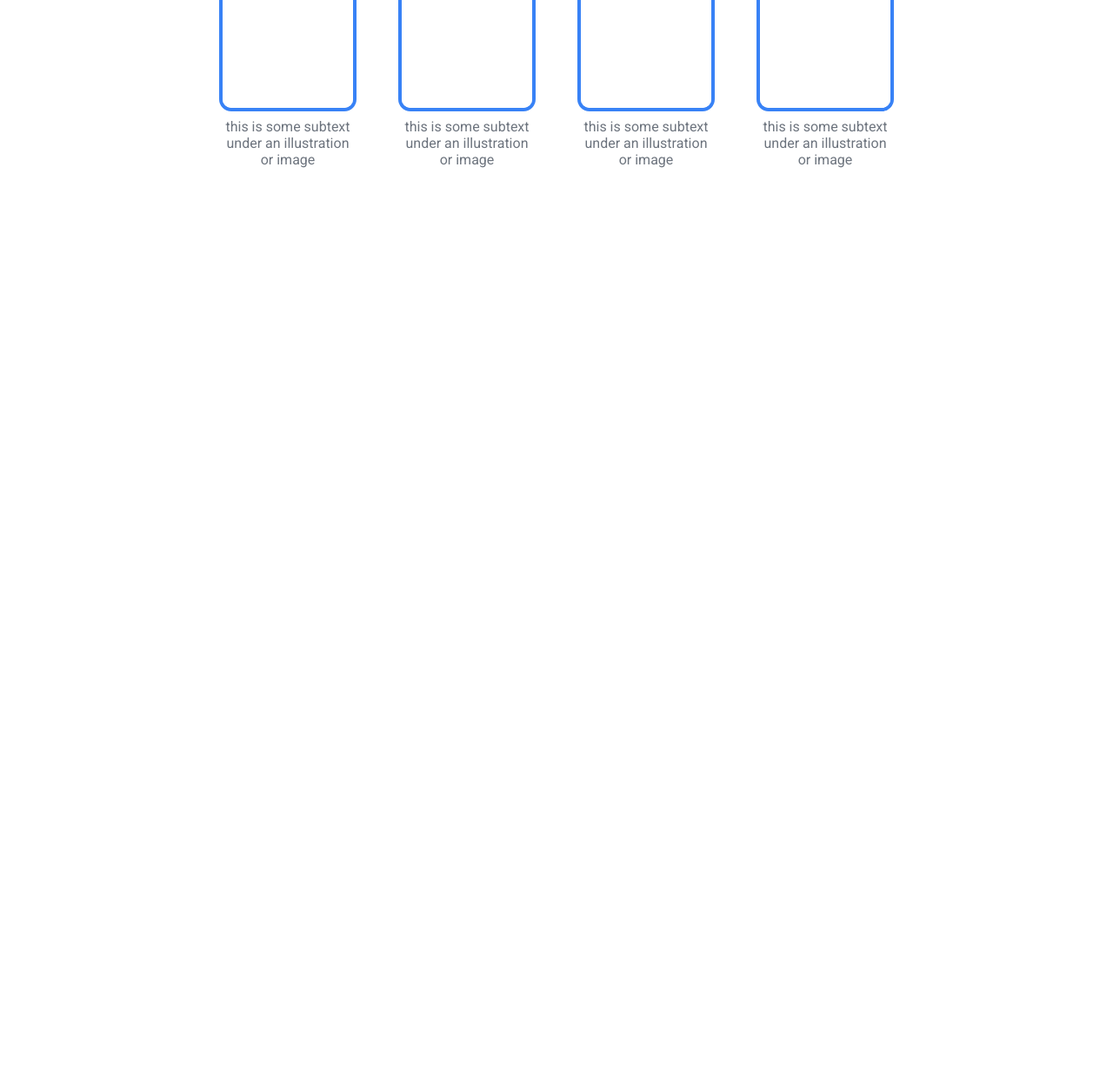
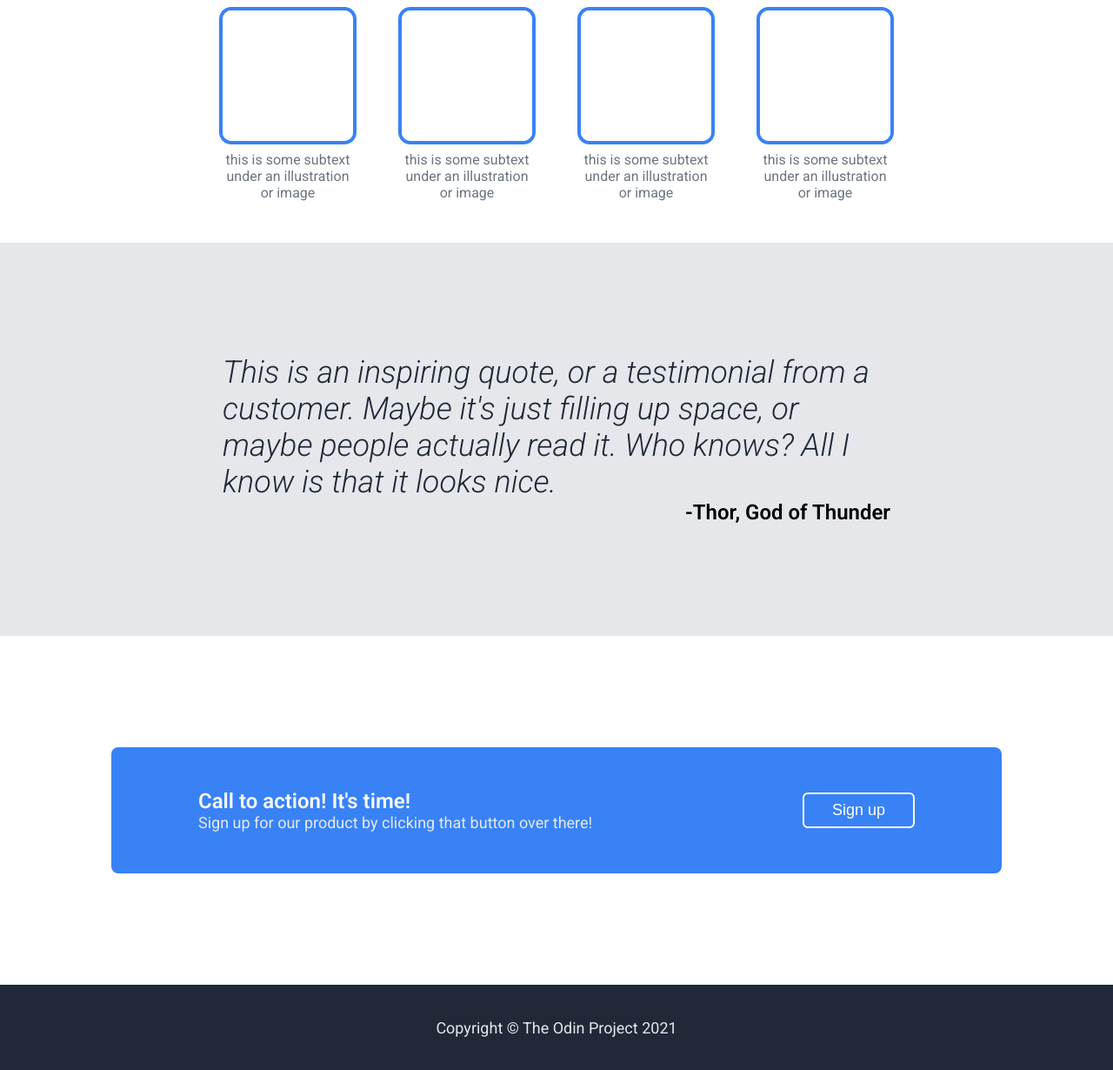
Before and after one commit to GiannisPepp06/landing-page, a plain HTML site: page index.html in a window 1280 px wide. Shown: the part 578-1808 px from the top of the page at 87% size. Before the commit the page ends 800 px from the top, so only its background shows below. Drawn offline with Linux system fonts and the light colour scheme.

Commit message:
Finish the whole project

```diff
--- a/index.html
+++ b/index.html
@@ -9,7 +9,6 @@
         <link rel="stylesheet" href="style.css">
     </head>
     <body>
-        <div class="container">
             <div class="header">
                 <h3><a href="index.html">Header Logo</a></h3>
                 <ul>
@@ -49,8 +48,21 @@
                         </div></li>
                 </ul>
             </div>
+            <div class="quote-section">
+                <h2>This is an inspiring quote, or a testimonial from a customer. Maybe it's just filling up space, or maybe people actually read it. Who knows? All I know is that it looks nice.</h2>
+                <p>-Thor, God of Thunder</p>
+            </div>
+            <div class="cta-section">
+                <div class="cta-container">
+                    <div class="cta-element">
+                        <h3>Call to action! It's time!</h3>
+                        <h4>Sign up for our product by clicking that button over there!</h4>
+                    </div>
+                    <button>Sign up</button>
+                </div>
+            </div>
             <div class="footer">
+                <p>Copyright © The Odin Project 2021</p>
             </div>
-        </div>
     </body>
 </html>
--- a/style.css
+++ b/style.css
@@ -1,9 +1,9 @@
-@import url('https://fonts.googleapis.com/css2?family=Roboto:ital,wght@0,400;0,700;1,400&display=swap');
+@import url('https://fonts.googleapis.com/css2?family=Roboto:ital,wght@0,100..900;1,100..900&display=swap');
 
 body {
     font-family: 'Roboto', sans-serif;
     margin: 0;
-    height: 100vh;
+    min-height: 100vh;
 }
 
 h1,
@@ -47,7 +47,6 @@ h3 {
 .hero-section {
     padding: 10px 10%;
     background-color: #1F2937;
-    display: flex;
 
 }
 
@@ -59,6 +58,8 @@ a {
 }
 
 .header {
+    display: flex;
+    align-items: center;
     justify-content: space-between;
 }
 
@@ -86,14 +87,15 @@ a {
 .hero-section button {
     font-size: 18px;
     border: none;
-    padding: 8px 24px;
+    padding: 8px 32px;
     background-color: #3882F6;
     color: white;
     border-radius: 6px;
+    font-weight: 500;
 }
 
 .information-section {
-    padding: 10px 20%;
+    padding: 48px 20%;
 }
 
 .information-section img {
@@ -103,6 +105,7 @@ a {
 
 .information-section ul {
     display: flex;
+    flex-wrap: wrap;
     justify-content: space-between;
     align-items: center;
     gap: 16px;
@@ -124,3 +127,71 @@ a {
     text-align: center;
     padding: 24px;
 }
+
+.quote-section {
+    padding: 128px 20%;
+    background-color: #e6e7eb;
+}
+
+.quote-section > p {
+    text-align: end;
+    font-weight: 600;
+    font-size: 24px;
+}
+
+.quote-section h2 {
+    color: #1F2937;
+    font-weight: 300;
+    font-style: italic;
+}
+
+.cta-section {
+    padding: 128px 10%;
+}
+
+.cta-section h3 {
+    font-weight: 600;
+}
+
+.cta-container {
+    background-color: #3882F6;
+    display: flex;
+    align-items: center;
+    justify-content: space-between;
+    padding: 48px 100px;
+    gap: 24px;
+    border-radius: 8px;
+}
+
+.cta-section button {
+    font-size: 18px;
+    padding: 8px 32px;
+    background-color: #3882F6;
+    color: white;
+    border: 2px solid white;
+    border-radius: 6px;
+    font-weight: 500;
+}
+
+.cta-element {
+    display: flex;
+    flex-direction: column;
+    align-items: flex-start;
+    justify-content: center;
+}
+
+.footer {
+    display: flex;
+    align-items: center;
+    justify-content: center;
+    background-color: #1F2937;
+    min-height: 50px;
+    padding: 24px;
+}
+
+.footer > p {
+    font-size: 18px;
+    color: #E5E7EB;
+    text-align: center;
+
+}
```
Also changed, not shown: 1 other file.
